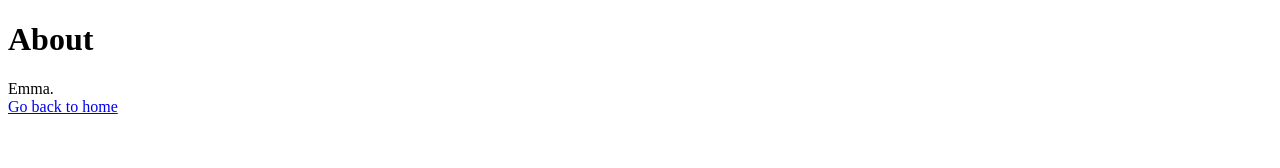
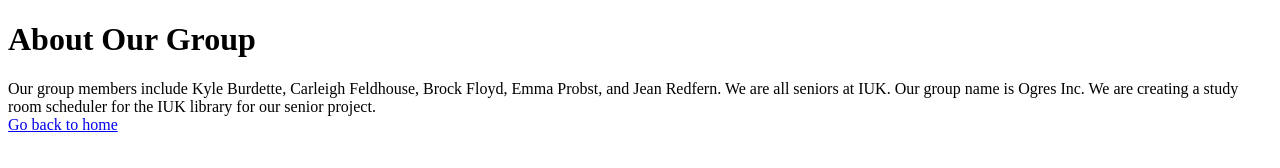
Before and after one commit to DaFuzzyOgre/Assignment1, a website: page views/about.html in a window 1280 px wide. Drawn offline with Linux system fonts and the light colour scheme.

Commit message:
Emma html changes

```diff
--- a/views/about.html
+++ b/views/about.html
@@ -2,12 +2,15 @@
 <html>
 
 <head>
-  <title>About</title>
+  <title>About Our Group</title>
 </head>
 
 <body>
-  <h1>About</h1>
-  <p>Emma.<br /><a href='/'>Go back to home</a></p>
+  <h1>About Our Group</h1>
+  <p>Our group members include Kyle Burdette, Carleigh Feldhouse,
+      Brock Floyd, Emma Probst, and Jean Redfern. We are all seniors
+      at IUK. Our group name is Ogres Inc. We are creating a study room
+      scheduler for the IUK library for our senior project.<br /><a href='/'>Go back to home</a></p>
 </body>
 
 </html>
```
